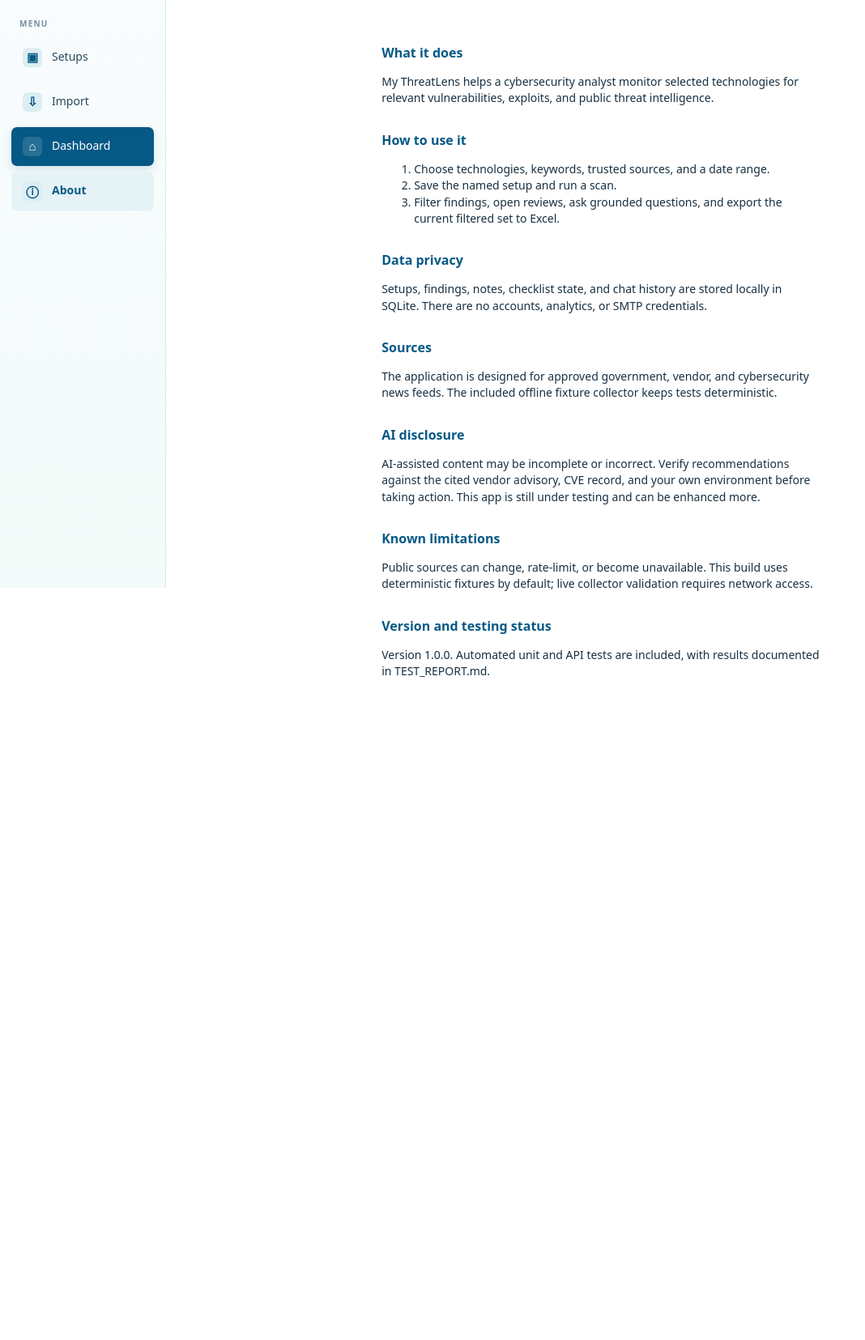
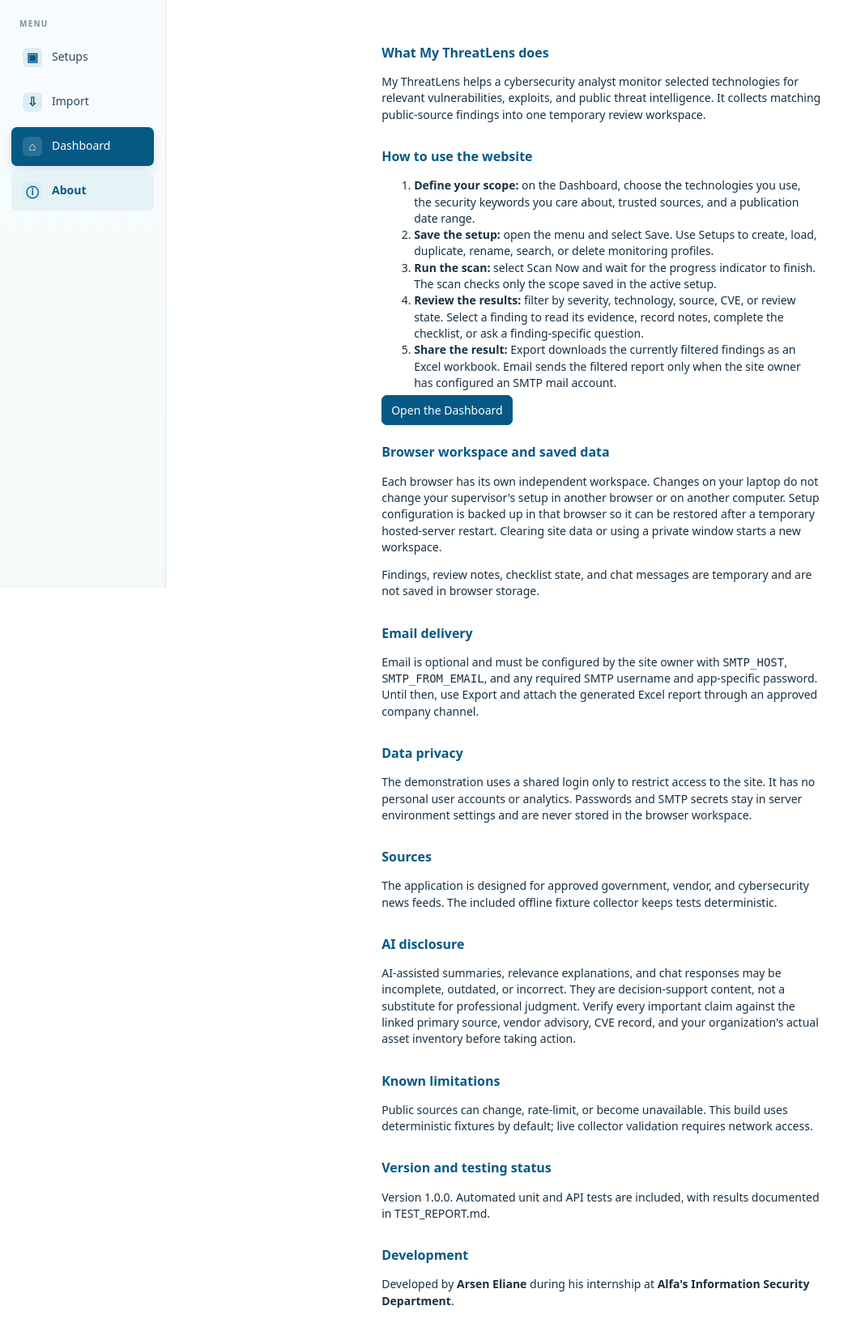
Before and after one commit to arseneliane/my-threatlens, a FastAPI app: page /about in a window 1280 px wide. Shown: the part 74-1729 px from the top of the page at 81% size, without its empty margins (0-1068 px from the left). Before the commit the page ends 910 px from the top, so only its background shows below. Run offline with FastAPI, Linux system fonts and the light colour scheme.

Commit message:
Expand About guidance and email help

```diff
--- a/app/services/email.py
+++ b/app/services/email.py
@@ -23,8 +23,12 @@ def send_findings_email(settings,recipient,subject,body,findings,setup):
     recipient=recipient.strip(); subject=subject.strip()
     if not EMAIL_PATTERN.fullmatch(recipient): raise ValueError("Enter a valid recipient email address.")
     if not subject or "\r" in subject or "\n" in subject: raise ValueError("Enter a valid email subject.")
-    if not settings.smtp_host or not settings.smtp_from_email: raise RuntimeError("Email is not configured. Add SMTP_HOST and SMTP_FROM_EMAIL to the .env file, then restart My ThreatLens.")
-    if settings.smtp_username and not settings.smtp_password: raise RuntimeError("Email authentication is incomplete. Add the Gmail app password as SMTP_PASSWORD in the .env file, then restart My ThreatLens.")
+    if not settings.smtp_host or not settings.smtp_from_email:
+        location="the Render environment settings" if settings.require_demo_auth else "the .env file"
+        raise RuntimeError(f"Email is not configured. The site owner must add SMTP_HOST and SMTP_FROM_EMAIL to {location}, then restart My ThreatLens. You can use Export in the meantime.")
+    if settings.smtp_username and not settings.smtp_password:
+        location="the Render environment settings" if settings.require_demo_auth else "the .env file"
+        raise RuntimeError(f"Email authentication is incomplete. Add the mail provider's app-specific password as SMTP_PASSWORD in {location}, then restart My ThreatLens.")
     message=EmailMessage(); message["From"]=settings.smtp_from_email; message["To"]=recipient; message["Subject"]=subject
     message.set_content((body.strip()+"\n\n" if body.strip() else "")+f"This My ThreatLens report contains {len(findings)} findings. View it in an HTML-capable email client.")
     message.add_alternative(render_findings_html(findings,setup,body),subtype="html")
--- a/app/templates/about.html
+++ b/app/templates/about.html
@@ -26,24 +26,34 @@
     </nav>
   </aside>
   <main class="about">
-    <h2>What it does</h2>
-    <p>My ThreatLens helps a cybersecurity analyst monitor selected technologies for relevant vulnerabilities, exploits, and public threat intelligence.</p>
-    <h2>How to use it</h2>
+    <h2>What My ThreatLens does</h2>
+    <p>My ThreatLens helps a cybersecurity analyst monitor selected technologies for relevant vulnerabilities, exploits, and public threat intelligence. It collects matching public-source findings into one temporary review workspace.</p>
+    <h2>How to use the website</h2>
     <ol>
-      <li>Choose technologies, keywords, trusted sources, and a date range.</li>
-      <li>Save the named setup and run a scan.</li>
-      <li>Filter findings, open reviews, ask grounded questions, and export the current filtered set to Excel.</li>
+      <li><strong>Define your scope:</strong> on the Dashboard, choose the technologies you use, the security keywords you care about, trusted sources, and a publication date range.</li>
+      <li><strong>Save the setup:</strong> open the menu and select Save. Use Setups to create, load, duplicate, rename, search, or delete monitoring profiles.</li>
+      <li><strong>Run the scan:</strong> select Scan Now and wait for the progress indicator to finish. The scan checks only the scope saved in the active setup.</li>
+      <li><strong>Review the results:</strong> filter by severity, technology, source, CVE, or review state. Select a finding to read its evidence, record notes, complete the checklist, or ask a finding-specific question.</li>
+      <li><strong>Share the result:</strong> Export downloads the currently filtered findings as an Excel workbook. Email sends the filtered report only when the site owner has configured an SMTP mail account.</li>
     </ol>
+    <p><a class="button primary" href="/">Open the Dashboard</a></p>
+    <h2>Browser workspace and saved data</h2>
+    <p>Each browser has its own independent workspace. Changes on your laptop do not change your supervisor's setup in another browser or on another computer. Setup configuration is backed up in that browser so it can be restored after a temporary hosted-server restart. Clearing site data or using a private window starts a new workspace.</p>
+    <p>Findings, review notes, checklist state, and chat messages are temporary and are not saved in browser storage.</p>
+    <h2>Email delivery</h2>
+    <p>Email is optional and must be configured by the site owner with <code>SMTP_HOST</code>, <code>SMTP_FROM_EMAIL</code>, and any required SMTP username and app-specific password. Until then, use Export and attach the generated Excel report through an approved company channel.</p>
     <h2>Data privacy</h2>
-    <p>Setups, findings, notes, checklist state, and chat history are stored locally in SQLite. There are no accounts, analytics, or SMTP credentials.</p>
+    <p>The demonstration uses a shared login only to restrict access to the site. It has no personal user accounts or analytics. Passwords and SMTP secrets stay in server environment settings and are never stored in the browser workspace.</p>
     <h2>Sources</h2>
     <p>The application is designed for approved government, vendor, and cybersecurity news feeds. The included offline fixture collector keeps tests deterministic.</p>
     <h2>AI disclosure</h2>
-    <p>AI-assisted content may be incomplete or incorrect. Verify recommendations against the cited vendor advisory, CVE record, and your own environment before taking action. This app is still under testing and can be enhanced more.</p>
+    <p>AI-assisted summaries, relevance explanations, and chat responses may be incomplete, outdated, or incorrect. They are decision-support content, not a substitute for professional judgment. Verify every important claim against the linked primary source, vendor advisory, CVE record, and your organization's actual asset inventory before taking action.</p>
     <h2>Known limitations</h2>
     <p>Public sources can change, rate-limit, or become unavailable. This build uses deterministic fixtures by default; live collector validation requires network access.</p>
     <h2>Version and testing status</h2>
     <p>Version {{ version }}. Automated unit and API tests are included, with results documented in TEST_REPORT.md.</p>
+    <h2>Development</h2>
+    <p>Developed by <strong>Arsen Eliane</strong> during his internship at <strong>Alfa's Information Security Department</strong>.</p>
   </main>
 </body>
 </html>
```
Also changed, not shown: TEST_REPORT.md (+1 -1 lines), tests/test_api.py (+3 -0 lines).
